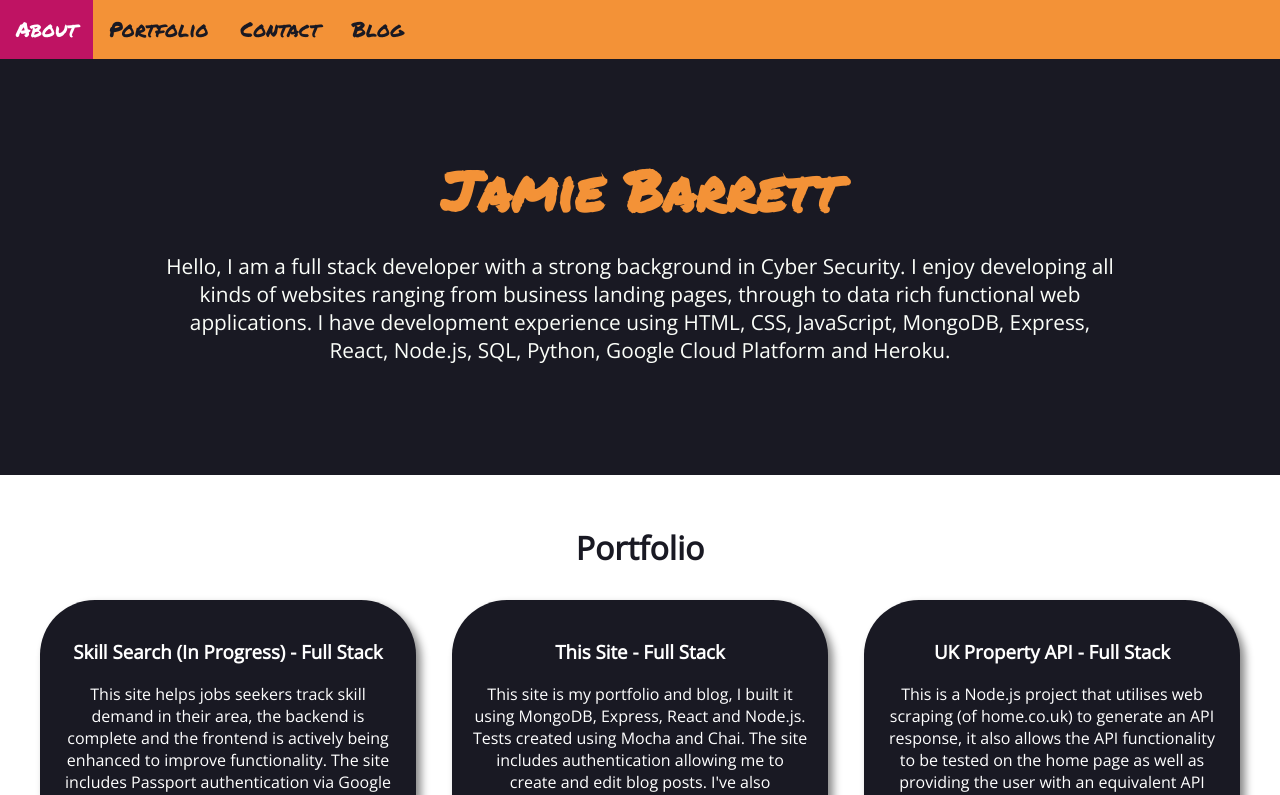
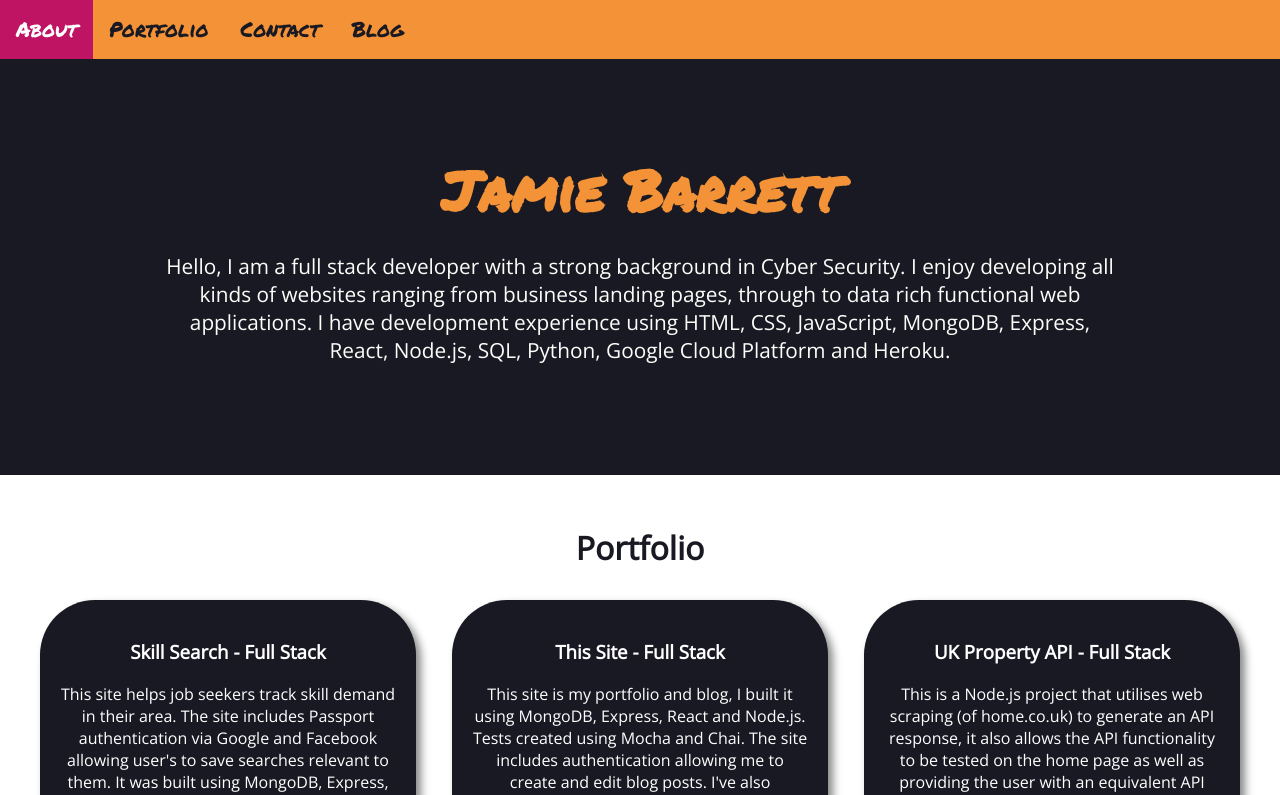
Before and after one commit to jb-0/site-react, a React (Create React App) app in the folder frontend/: page / in a window 1280 px wide. Shown: the top 795 px of the page. Built offline with nearby package versions, Linux system fonts and the light colour scheme; no server answers.

Commit message:
Updated portfolio item

```diff
--- a/frontend/src/content/portfolioContent.js
+++ b/frontend/src/content/portfolioContent.js
@@ -1,12 +1,12 @@
 const portfolioContent = [
   {
-    title: "Skill Search (In Progress) - Full Stack",
-    content: `This site helps jobs seekers track skill demand in their area, the backend is complete
-    and the frontend is actively being enhanced to improve functionality. The site includes Passport
+    title: "Skill Search - Full Stack",
+    content: `This site helps job seekers track skill demand in their area. The site includes Passport
     authentication via Google and Facebook allowing user's to save searches relevant to them. It was
     built using MongoDB, Express, React and Node.js. Backend tests created using Mocha and Chai,
     with frontend tests created using Jest and React Testing Library.`,
     links: {
+      site: "https://the-skills-tracker.herokuapp.com/",
       source: "https://github.com/jb-0/skill-search",
     },
   },
```
